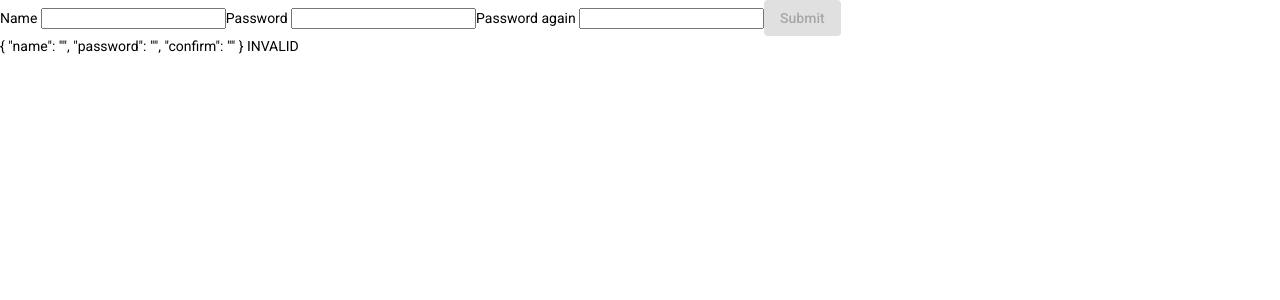
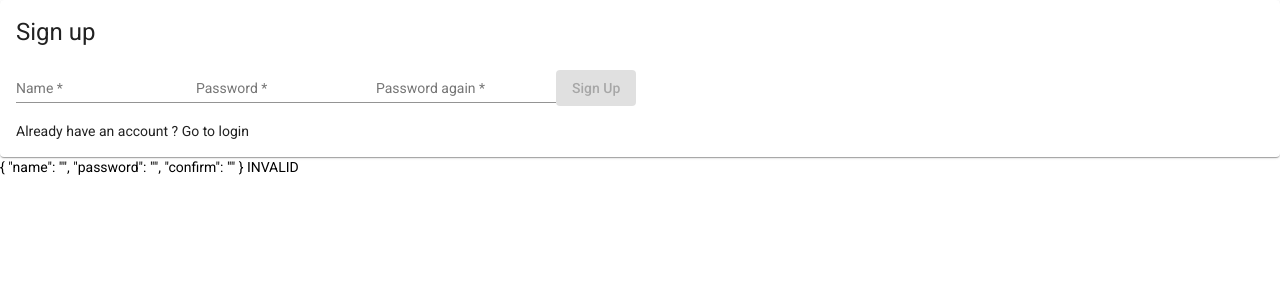
Before and after one commit to GigaGeekKPI/Andersen-intern, an Angular app in the folder Angular/antodo/: page / in a window 1280 px wide. Shown: the top 300 px of the page. Built offline with nearby package versions, Linux system fonts and the light colour scheme.

Commit message:
add route for signup && added material inputs

```diff
--- a/Angular/antodo/src/app/app-routing.module.ts
+++ b/Angular/antodo/src/app/app-routing.module.ts
@@ -1,7 +1,10 @@
 import { NgModule } from '@angular/core';
 import { Routes, RouterModule } from '@angular/router';
+import { SignUpFormComponent } from './auth/sign-up-form/sign-up-form.component'
 
-const routes: Routes = [];
+const routes: Routes = [
+  {path: '', component: SignUpFormComponent, pathMatch: 'full'}
+];
 
 @NgModule({
   imports: [RouterModule.forRoot(routes)],
--- a/Angular/antodo/src/app/app.component.html
+++ b/Angular/antodo/src/app/app.component.html
@@ -1,2 +1 @@
-<app-sign-up-form></app-sign-up-form>
 <router-outlet></router-outlet>
--- a/Angular/antodo/src/app/app.module.ts
+++ b/Angular/antodo/src/app/app.module.ts
@@ -1,11 +1,11 @@
 import { BrowserModule } from '@angular/platform-browser';
 import { NgModule } from '@angular/core';
-import { ReactiveFormsModule} from '@angular/forms'
+import { ReactiveFormsModule } from '@angular/forms'
 
 import { AppRoutingModule } from './app-routing.module';
 import { AppComponent } from './app.component';
 import { AuthModule } from './auth/auth.module';
-import { BrowserAnimationsModule } from '@angular/platform-browser/animations'
+import { BrowserAnimationsModule } from '@angular/platform-browser/animations';
 
 @NgModule({
   declarations: [
--- a/Angular/antodo/src/app/auth/sign-up-form/sign-up-form.component.html
+++ b/Angular/antodo/src/app/auth/sign-up-form/sign-up-form.component.html
@@ -1,26 +1,36 @@
-<form novalidate [formGroup]="signUpForm">
-    <label>Name
-        <input type="text" formControlName='name'></label>
-        <div *ngIf='name.invalid && name.touched'>
-            <p *ngIf='name.errors.required'><b>This field is required</b></p>
-            <p *ngIf='name.errors.maxlength'><b>Field length must be less than 12 characters</b></p>
-        </div>
+<mat-card>
+    <h1>Sign up</h1>
+    <form novalidate [formGroup]="signUpForm">
+        <mat-form-field>
+            <mat-label>Name</mat-label>
+            <input matInput type="text" formControlName='name'>
+            <mat-error *ngIf='name.invalid && name.touched'>
+                <p *ngIf='name.errors.required'>This field is required</p>
+                <p *ngIf='name.errors.maxlength'>Field length must be less than 12 characters</p>
+            </mat-error>
+        </mat-form-field>
 
-    <label>Password
-        <input type="password" formControlName='password'></label>
-        <div *ngIf='password.invalid && password.touched'>
-            <p *ngIf='password.errors.required'><b>This field is required</b></p>
-            <p *ngIf='password.errors.minlength'><b>Field length must be more than 8 characters</b></p>
-            <p *ngIf='password.errors.maxlength'><b>Field length must be less than 20 characters</b></p>
-        </div>
+        <mat-form-field>
+            <mat-label>Password</mat-label>
+            <input matInput type="password" formControlName='password'>
+            <mat-error *ngIf='password.invalid && password.touched'>
+                <p *ngIf='password.errors.required'>This field is required</p>
+                <p *ngIf='password.errors.minlength'>Field length must be more than 8 characters</p>
+                <p *ngIf='password.errors.maxlength'>Field length must be less than 20 characters</p>
+            </mat-error>
+        </mat-form-field>
 
-    <label>Password again
-        <input type="password" formControlName='confirm'></label>
-        <div *ngIf='confirm.invalid && confirm.touched'>
-            <p *ngIf='confirm.errors.required'><b>This field is required</b></p>
-        </div>
+        <mat-form-field>
+            <mat-label>Password again</mat-label>
+            <input matInput type="password" formControlName='confirm'>
+            <mat-error *ngIf='confirm.invalid && confirm.touched'>
+                <p *ngIf='confirm.errors.required'>This field is required</p>
+            </mat-error>
 
-    <button mat-raised-button [disabled]="!signUpForm.valid" (click)='onSubmit()'>Submit</button>
-</form>
+        </mat-form-field>
+        <button mat-raised-button [disabled]="!signUpForm.valid" (click)='onSubmit()'>Sign Up</button>
+    </form>
+    <p>Already have an account ? <a [routerLink]=''>Go to login</a></p>
+</mat-card>
 {{signUpForm.value | json}}
 {{signUpForm.status }}
```
Also changed, not shown: Angular/antodo/src/app/auth/auth.module.ts (+9 -2 lines).
